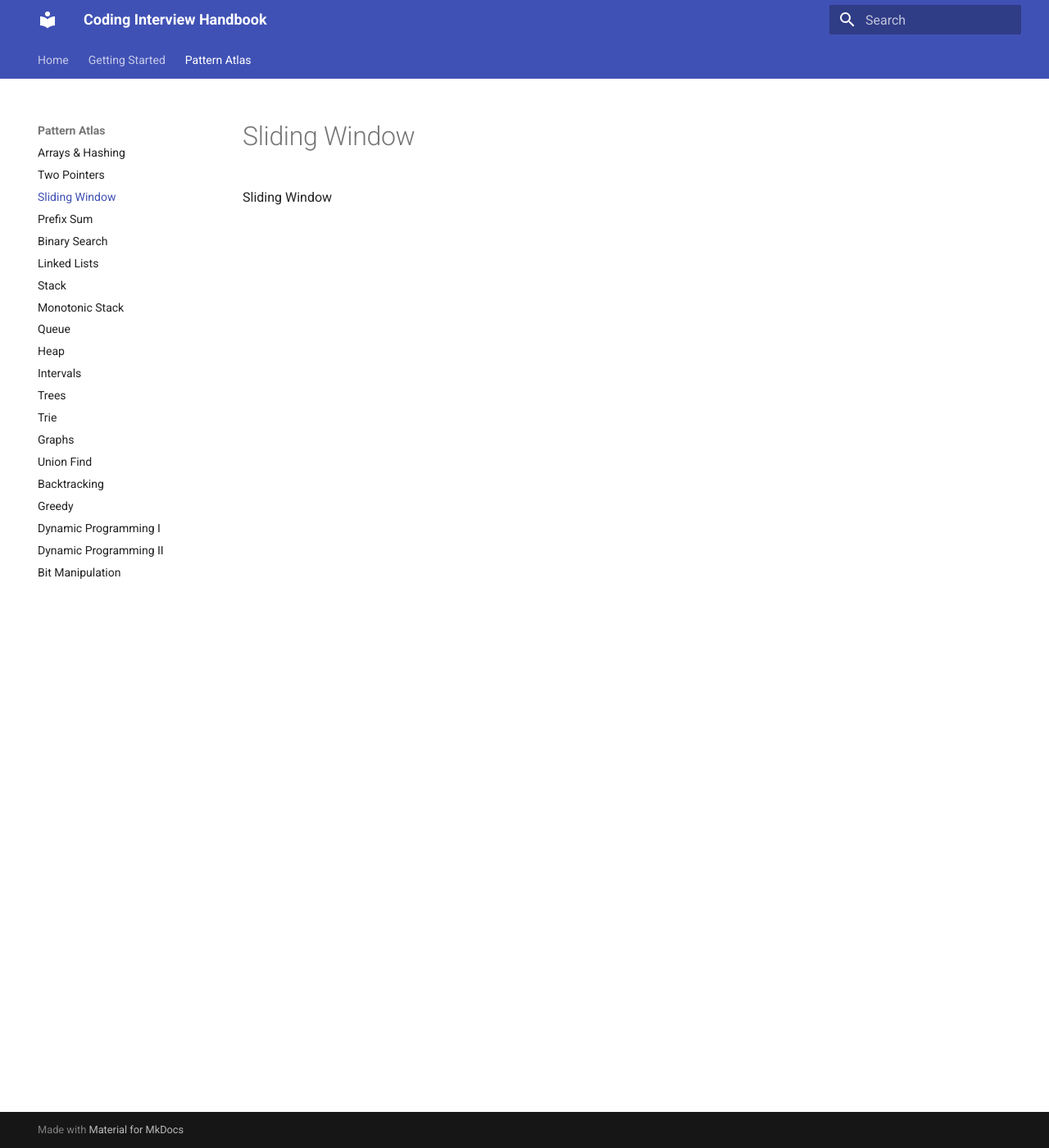
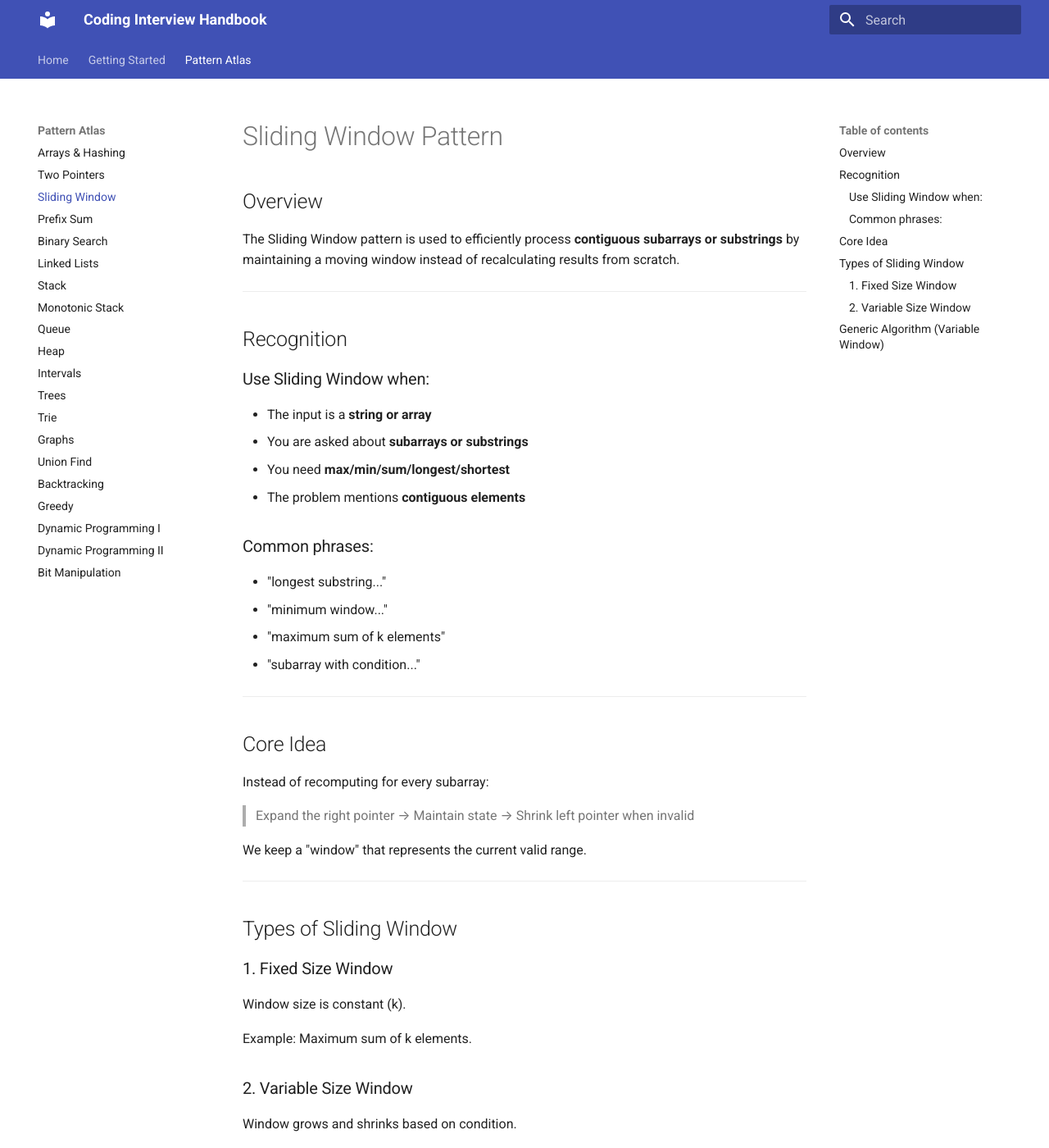
Before and after one commit to cmas123456/coding-interview-handbook, an MkDocs documentation site: the page built from docs/patterns/sliding-window.md, in a window 1280 px wide and 1400 px high. Shown: the whole window at 82% size. Built offline with MkDocs 1.6.1 and Material for MkDocs 9.7.7, drawn with Linux system fonts in a browser that asks for light colours; some of the changed text lies outside the part shown.

Commit message:
Checkpoint for handoff

````diff
--- a/docs/patterns/sliding-window.md
+++ b/docs/patterns/sliding-window.md
@@ -1 +1,62 @@
-Sliding Window
+# Sliding Window Pattern
+
+## Overview
+
+The Sliding Window pattern is used to efficiently process **contiguous subarrays or substrings** by maintaining a moving window instead of recalculating results from scratch.
+
+---
+
+## Recognition
+
+### Use Sliding Window when:
+- The input is a **string or array**
+- You are asked about **subarrays or substrings**
+- You need **max/min/sum/longest/shortest**
+- The problem mentions **contiguous elements**
+
+### Common phrases:
+- "longest substring..."
+- "minimum window..."
+- "maximum sum of k elements"
+- "subarray with condition..."
+
+---
+
+## Core Idea
+
+Instead of recomputing for every subarray:
+
+> Expand the right pointer → Maintain state → Shrink left pointer when invalid
+
+We keep a "window" that represents the current valid range.
+
+---
+
+## Types of Sliding Window
+
+### 1. Fixed Size Window
+Window size is constant (k).
+
+Example: Maximum sum of k elements.
+
+### 2. Variable Size Window
+Window grows and shrinks based on condition.
+
+Example: Longest substring without repeating characters.
+
+---
+
+## Generic Algorithm (Variable Window)
+
+```text
+left = 0
+state = empty
+
+for right in range(n):
+    add arr[right] to state
+
+    while window is invalid:
+        remove arr[left] from state
+        left += 1
+
+    update answer
````
